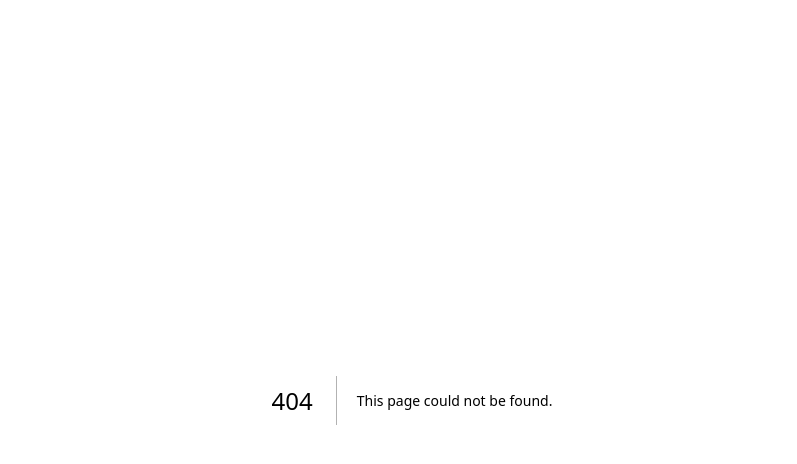
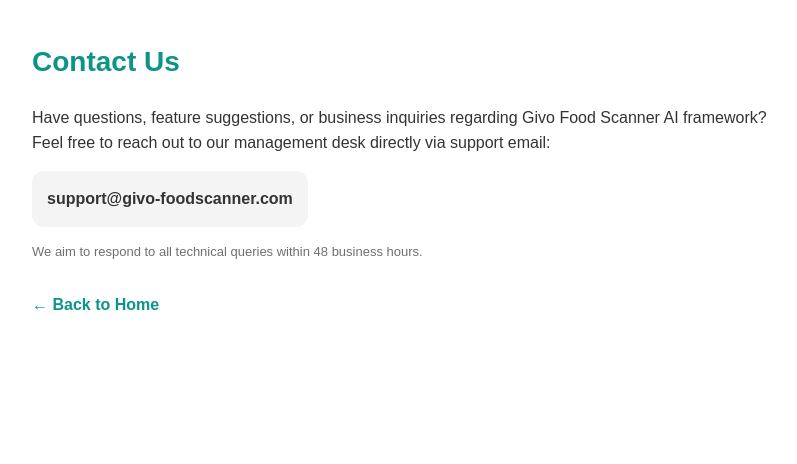
Before and after one commit to Givo-max/my_project, a Next.js app: page /contact in a window 1280 px wide. Before the commit this address had no page. Shown: the top 464 px of the page, without its empty margins (228-1025 px from the left). Built offline with nearby package versions, Linux system fonts and the light colour scheme.

Commit message:
Create page.jsx

```diff
--- /dev/null
+++ b/app/contact/page.jsx
@@ -0,0 +1,14 @@
+export default function Contact() {
+  return (
+    <div style={{ padding: '40px 20px', maxWidth: '800px', margin: '0 auto', fontFamily: 'sans-serif', lineHeight: '1.6', color: '#333' }}>
+      <h1 style={{ color: '#0d9488', fontSize: '28px', fontWeight: 'bold' }}>Contact Us</h1>
+      <p style={{ marginTop: '20px' }}>Have questions, feature suggestions, or business inquiries regarding Givo Food Scanner AI framework?</p>
+      <p>Feel free to reach out to our management desk directly via support email:</p>
+      <div style={{ background: '#f4f4f5', padding: '15px', borderRadius: '12px', display: 'inline-block', fontWeight: 'bold', margin: '15px 0' }}>
+        support@givo-foodscanner.com
+      </div>
+      <p style={{ fontSize: '13px', opacity: 0.7 }}>We aim to respond to all technical queries within 48 business hours.</p>
+      <a href="/" style={{ color: '#0d9488', textDecoration: 'none', fontWeight: 'bold', display: 'block', marginTop: '30px' }}>← Back to Home</a>
+    </div>
+  );
+}
```
